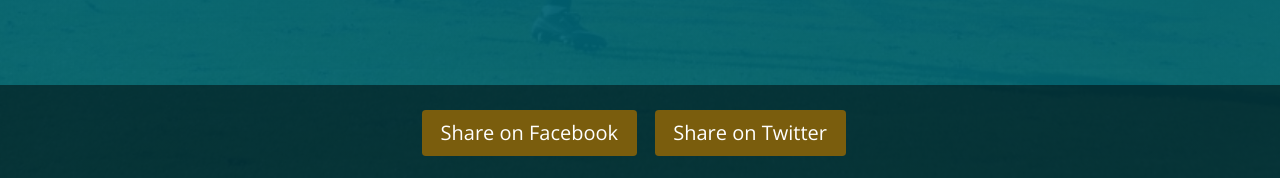
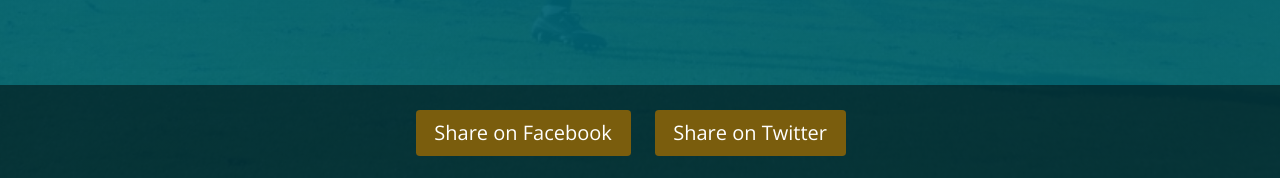
Before and after one commit to brianotoole/didjagswin, a Jekyll site: the page built from index.html, in a window 1280 px wide. Shown: the part 719-897 px from the top of the page. Built offline with Jekyll 4.4.1, drawn with Linux system fonts in a browser that asks for light colours; nearby versions of some CDN libraries.

Commit message:
fixed btn margins

```diff
--- a/_sass/_buttons.scss
+++ b/_sass/_buttons.scss
@@ -9,7 +9,7 @@
   font-size: calc-em(16px);
   font-weight: normal;
   line-height: 1.3;
-  margin-right: calc-em(10px);
+  margin-right: 0;
   margin-top: calc-em(15px);
   margin-bottom: calc-em(15px);
   padding: calc-em(8px) calc-em(15px);
@@ -18,6 +18,7 @@
     display: inline-block;
     margin-top: 0;
     margin-bottom: 0;
+    margin-right: calc-em(15px);
   }
   &:hover,
   a &:hover,
```
